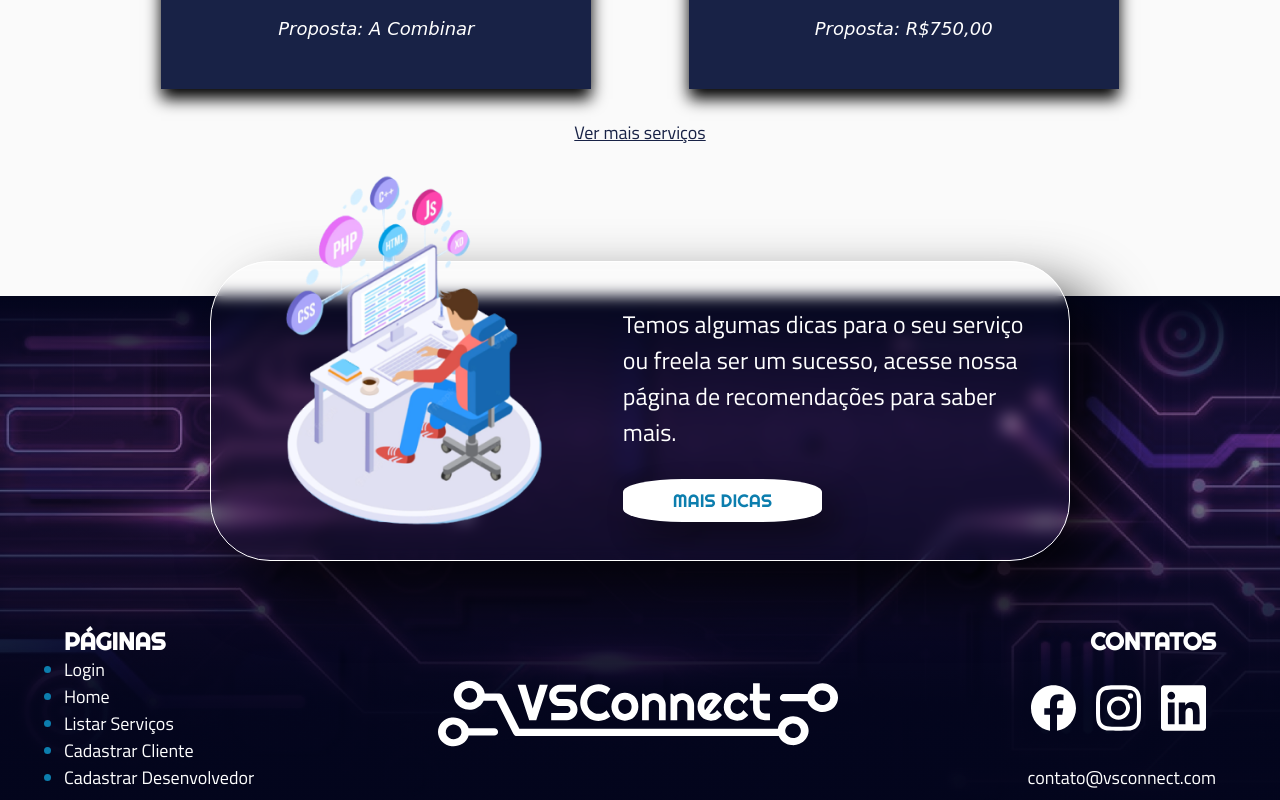
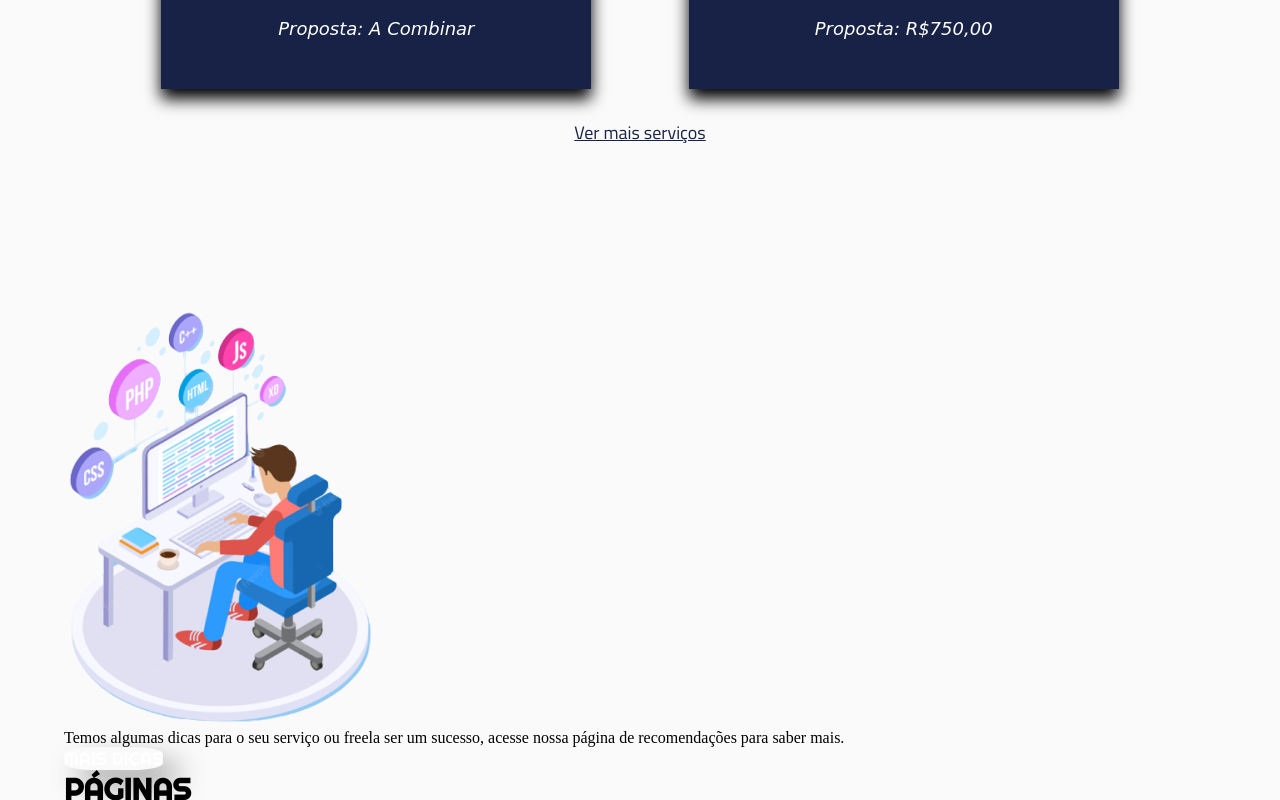
Before and after one commit to alexiamelhado18/vsconnect-react, a React (Vite) app in the folder vsconnect/: page / in a window 1280 px wide. Shown: the part 2751-3551 px from the top of the page. Built offline with nearby package versions, Linux system fonts and the light colour scheme.

Commit message:
mudança de id da main da home

```diff
--- a/vsconnect/src/pages/Home/style.css
+++ b/vsconnect/src/pages/Home/style.css
@@ -52,7 +52,7 @@ h3 {
     box-shadow: 15px 15px 30px rgba(0, 0, 0, 0.4);
 }
 
-main ul li {
+#main_home ul li {
     text-transform: uppercase;
     font-size: 22px;
     margin: 10px 0;
@@ -343,7 +343,7 @@ header nav a {
     font-family: var(--font2);
 }
 
-main ul{
+#main_home ul{
     margin: 50px 0 50px 25px;
 }
 
@@ -408,114 +408,6 @@ main ul{
     font-size: 18px;
     font-family: var(--font2);
     color: var(--azulC);
-}
-
-
-
-
-
-/* FOOTER */
-footer {
-    background-image:
-        linear-gradient( #06082170, #06082170),
-        url("../../assets/images/background_footer.png");
-    background-size: cover;
-    color: var(--branco);
-}
-
-.rodape {
-    display: flex;
-    flex-direction: column;
-    align-items: center;
-    position: relative;
-}
-
-.span_dicas {
-    width: 100%;
-    max-width: 860px;
-    height: 300px;
-    background: rgba(255, 255, 255, 0.01);
-    border: 1px solid #FFFFFF;
-    box-shadow: 30px 30px 60px rgba(0, 0, 0, 0.8);
-    backdrop-filter: blur(7.5px);
-    border-radius: 60px;
-    top: -35px;
-    display: flex;
-    justify-content: end;
-    align-items: center;
-    position: relative;
-}
-
-.span_dicas img {
-    position: absolute;
-    top: -100px;
-    left: 70px;
-    width: 40%;
-    max-width: 300px;
-    /* width: 300px; */
-}
-
-.span_dicas_texto {
-    width: 52%;
-    font-family: var(--font2);
-    font-size: 24px;
-    padding-right: 40px;
-}
-
-.span_dicas_texto p {
-    margin-bottom: 30px;
-}
-
-.botao_dicas {
-    padding: 10px 50px;
-    color: var(--azul);
-    background-color: var(--branco);
-}
-
-.rodape>p {
-    font-family: var(--font2);
-    margin-bottom: 10px;
-}
-
-.rodape_conteudo {
-    width: 100%;
-    display: flex;
-    justify-content: space-between;
-    padding: 30px 0;
-}
-
-.rodape_conteudo h2 {
-    font-size: 24px;
-}
-
-.rodape_conteudo>img {
-    width: 40%;
-    max-width: 400px;
-    min-width: 250px;
-}
-
-.rodape_conteudo_paginas ul {
-    font-family: var(--font2);
-    font-size: 18px;
-}
-
-.rodape_conteudo_contatos {
-    display: flex;
-    flex-direction: column;
-    justify-content: space-between;
-    align-items: flex-end;
-}
-
-.rodape_conteudo_contatos img {
-    width: 45px;
-    margin: 10px;
-}
-
-.rodape_conteudo_contatos>a {
-    font-family: var(--font2);
-    font-size: 18px;
-    text-decoration: none;
-    color: var(--branco);
 }
 
 
@@ -618,7 +510,7 @@ footer {
         padding: 0;
     }
 
-    main ul {
+    #main_home ul {
         text-align: initial;
     }
 
@@ -636,29 +528,7 @@ footer {
         margin-top: 100px;
     }
 
-    /* FOOTER */
-    .span_dicas_texto{
-        width: 90%;
-        text-align: center;
-    }
 
-    .rodape_conteudo{
-        flex-direction: column;
-        align-items: center;
-    }
-
-    .rodape_conteudo_contatos{
-        align-items: center;
-        margin: 50px 0;
-    }
-
-    .rodape_conteudo>img{
-        order: -1;
-    }
-
-    .rodape_conteudo_paginas{
-        order: 1;
-    }
 }
 
 @media screen and (max-width: 500px) {
@@ -674,11 +544,11 @@ footer {
         font-size: 22px;
     }
 
-    main ul {
+    #main_home ul {
         margin: 40px 0;
     }
 
-    main ul li {
+    #main_home ul li {
         font-size: 17px;
     }
 
```
